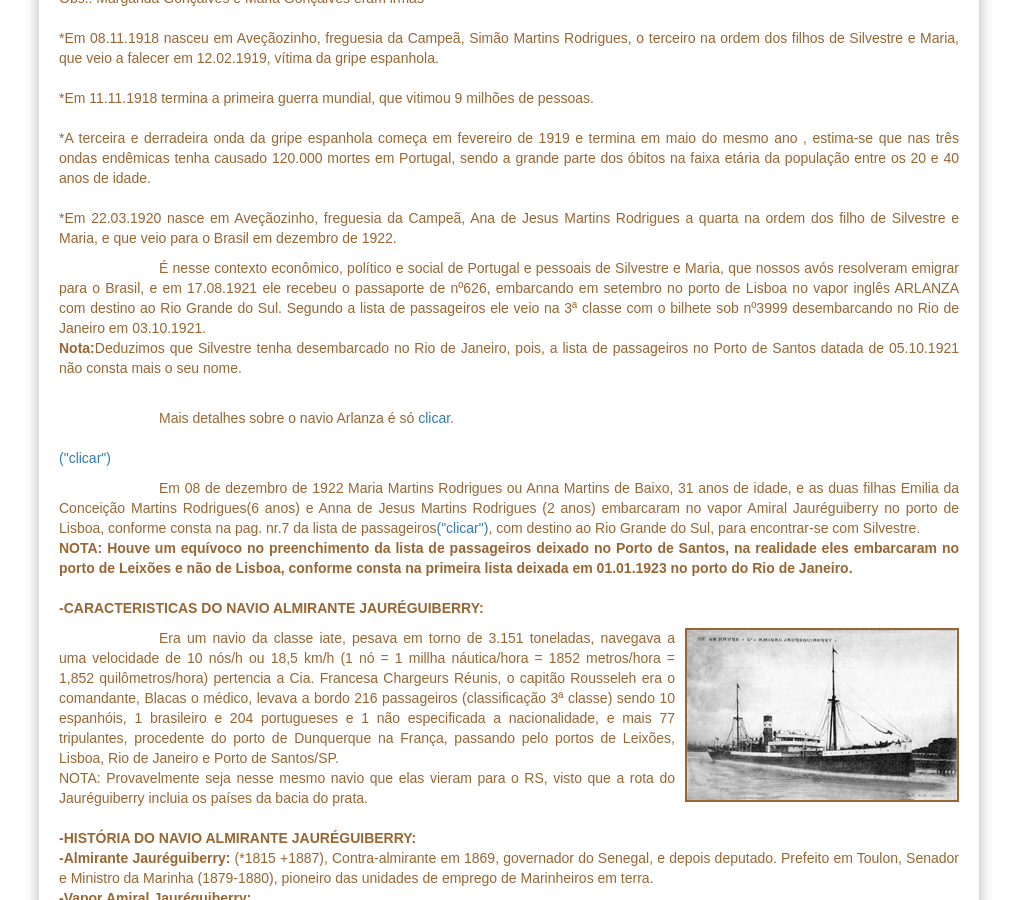
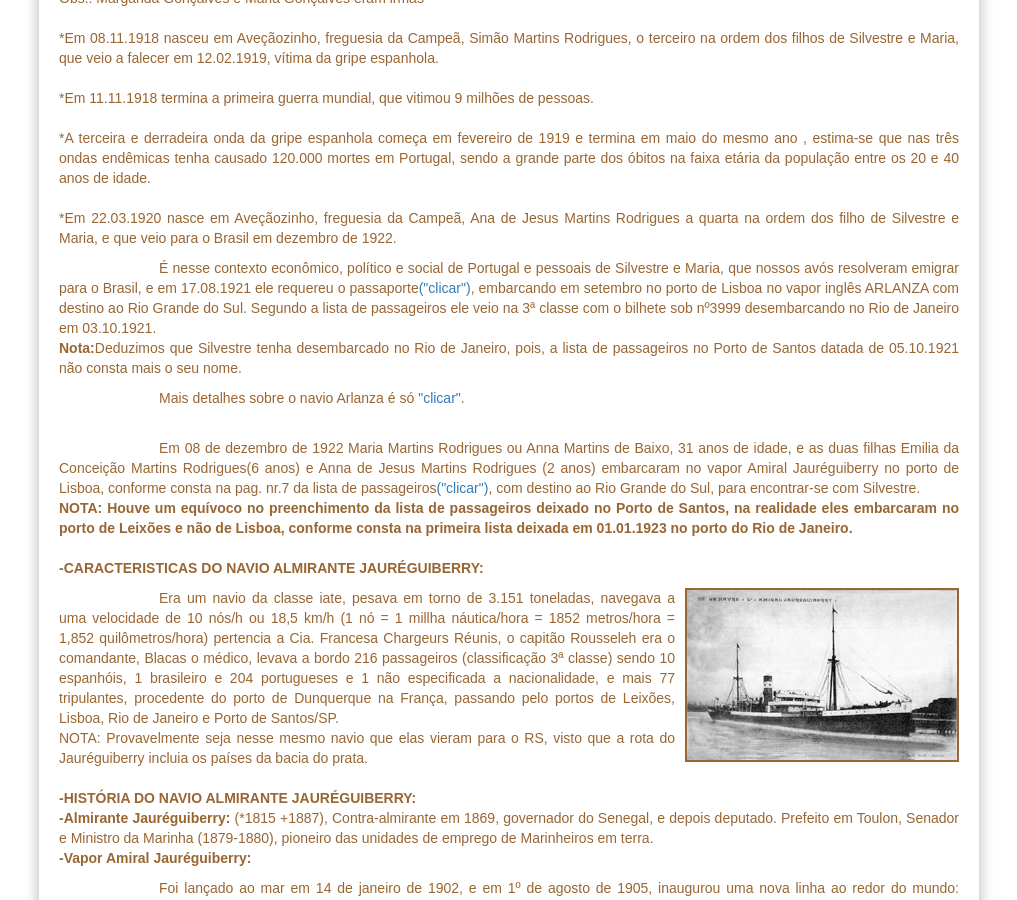
Before and after one commit to claudiovargas1955/claudiovargas1955.github.io, a Jekyll site: the page built from _pages/historia-de-silvestre.html, in a window 1280 px wide and 900 px high, scrolled down 9309 px. Shown: the whole window, without its empty margins (131-1148 px from the left). Built offline with Jekyll 4.4.1, drawn with Linux system fonts in a browser that asks for light colours; some web fonts are replaced.

Commit message:
Update historia-de-silvestre.html

```diff
--- a/_pages/historia-de-silvestre.html
+++ b/_pages/historia-de-silvestre.html
@@ -479,16 +479,14 @@ mortes em Portugal, sendo a grande parte dos óbitos na faixa etária    da popu
 *Em 22.03.1920 nasce em Aveçãozinho, freguesia da Campeã, Ana de Jesus Martins Rodrigues a quarta na ordem dos filho de Silvestre e
 Maria, e que veio para o Brasil em dezembro de 1922.
 <p style="text-indent:100px";/> É nesse contexto econômico, político e social de Portugal e pessoais de Silvestre e Maria, que nossos
-avós resolveram emigrar para o Brasil, e em 17.08.1921 ele recebeu o passaporte de nº626, embarcando em setembro no porto de Lisboa no
+avós resolveram emigrar para o Brasil, e em 17.08.1921 ele requereu o passaporte<a href="https://familysearch.org/pal:/MM9.3.1/TH-1942-25488-963-43?cc=1985805&wc=SW7S-L29:264201201,265385601"target="_blank";>("clicar")</a>,
+embarcando em setembro no porto de Lisboa no
 vapor inglês ARLANZA com destino ao Rio Grande do Sul. Segundo a lista de passageiros ele veio na 3ª classe com o bilhete sob nº3999
 desembarcando no Rio de Janeiro em 03.10.1921.<br>
 <b>Nota:</b>Deduzimos que Silvestre tenha desembarcado no Rio de Janeiro, pois, a lista de passageiros no Porto de Santos datada de
-05.10.1921 não consta mais o seu nome.<br><br>
-<p style="text-indent:100px";/>Mais detalhes sobre o navio Arlanza é só <a href="http://www.novomilenio.inf.br/rossini/arlanza.htm"target="_blank";>clicar</a>.<br><br>
+05.10.1921 não consta mais o seu nome.<p style="text-indent:100px";/>Mais detalhes sobre o navio Arlanza é só <a href="http://www.novomilenio.inf.br/rossini/arlanza.htm"
+target="_blank";>"clicar"</a>.<br><br>
 
-
-
-<a href="https://familysearch.org/pal:/MM9.3.1/TH-1942-25488-963-43?cc=1985805&wc=SW7S-L29:264201201,265385601"target="_blank";>("clicar")</a>
 <p style="text-indent:100px";/>Em 08 de dezembro de 1922 Maria Martins Rodrigues ou Anna Martins de Baixo, 31 anos de idade, e as duas
 filhas Emilia da Conceição Martins Rodrigues(6 anos) e Anna de Jesus Martins Rodrigues (2 anos) embarcaram no vapor Amiral
 Jauréguiberry  no porto de Lisboa, conforme consta na pag. nr.7 da lista de passageiros<a href="http://museudaimigracao.org.br/acervodigital/upload/listas/BR_APESP_MI_LP_012825.pdf" target="_blank";>("clicar")</a>,
```
